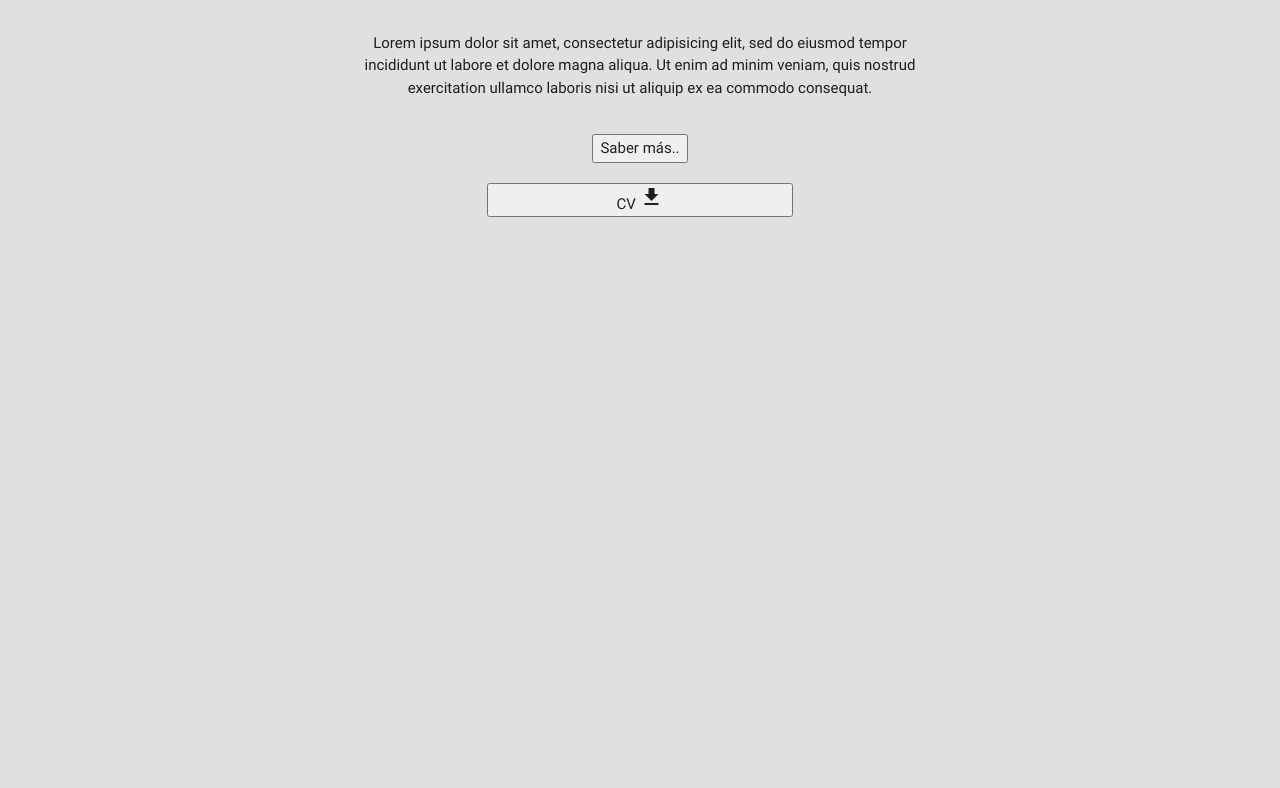
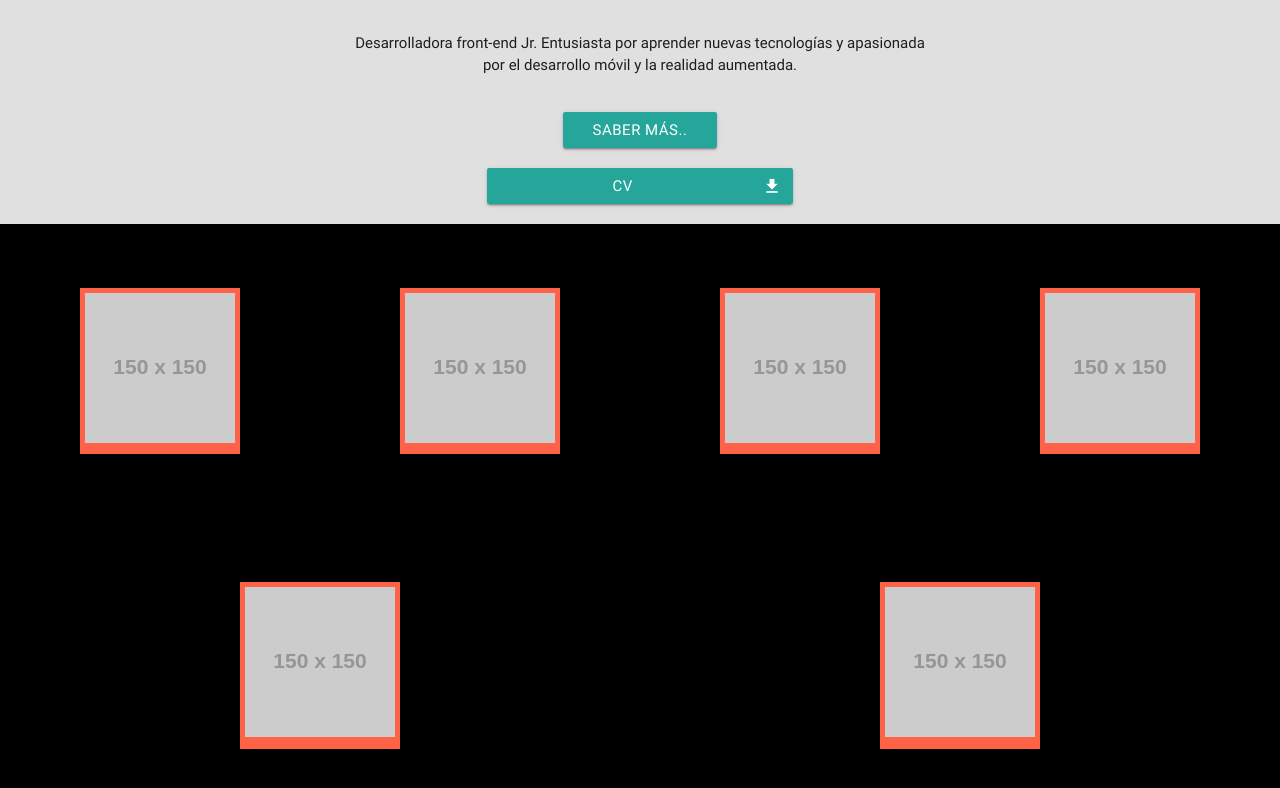
Before and after one commit to IntiDev/prueba_portafolio, a plain HTML site: page index.html in a window 1280 px wide. Shown: the part 206-994 px from the top of the page. Before the commit the page ends 800 px from the top, so only its background shows below. Drawn offline with nearby package versions, Linux system fonts and the light colour scheme; placeholder pictures from the web are drawn by us; a script that the page names is missing.

Commit message:
Se agrega funcionalidad del boton y archivo para descarga y sección de habilidades técnicas.

```diff
--- a/css/style.css
+++ b/css/style.css
@@ -1,3 +1,32 @@
 body{
   /*background-color: black;*/
 }
+/*Estilos flexbox*/
+.flex-container {
+  padding: 0;
+  margin: 0;
+  list-style: none;
+
+  display: -webkit-box;
+  display: -moz-box;
+  display: -ms-flexbox;
+  display: -webkit-flex;
+  display: flex;
+
+  -webkit-flex-flow: row wrap;
+  justify-content: space-around;
+}
+
+.flex-item {
+  background: tomato;
+  padding: 5px;
+  /*width: 200px;*/
+  /*height: 150px;*/
+  margin: 5%;
+
+  /*line-height: 150px;
+  color: white;
+  font-weight: bold;
+  font-size: 3em;
+  text-align: center;*/
+}
--- a/index.html
+++ b/index.html
@@ -44,27 +44,41 @@
       <!-- Resumen perfil -->
       <section class="row center">
         <p class="offset-s2 col s8">
-          Lorem ipsum dolor sit amet, consectetur adipisicing elit, sed do
-          eiusmod tempor incididunt ut labore et dolore magna aliqua. Ut enim
-          ad minim veniam, quis nostrud exercitation ullamco laboris nisi ut
-          aliquip ex ea commodo consequat.
+          Desarrolladora front-end Jr. Entusiasta por aprender nuevas tecnologías y apasionada por el desarrollo móvil y la realidad aumentada.
         </p>
       </section>
       <!-- Saber más -->
       <section class="row center">
-        <button type="button" name="button"> Saber más..</button>
+        <button type="button" name="button" class="btn"> Saber más..</button>
       </section>
       <!-- Descarga CV-->
       <section class="row ">
-        <button type="button" name="button" class="offset-s4 col s4">
-          CV
-          <i class="material-icons">download</i>
-        </button>
+        <a href="assets/yesenia_escarcega_cv.pdf" dowload class="waves-effect waves-light btn offset-s4 col s4"><i class="material-icons right">file_download
+        </i>CV</a>
       </section>
     </section>
     <!-- Habilidades Técnicas -->
-    <section class="container">
-
+    <section class=" black">
+      <ul class="flex-container">
+        <li class="flex-item">
+          <a href="http://placeholder.com"><img src="http://via.placeholder.com/150x150" class="responsive-img"></a>
+        </li>
+        <li class="flex-item">
+          <a href="http://placeholder.com"><img src="http://via.placeholder.com/150x150" class="responsive-img"></a>
+        </li>
+        <li class="flex-item">
+          <a href="http://placeholder.com"><img src="http://via.placeholder.com/150x150" class="responsive-img"></a>
+        </li>
+        <li class="flex-item">
+          <a href="http://placeholder.com"><img src="http://via.placeholder.com/150x150" class="responsive-img"></a>
+        </li>
+        <li class="flex-item">
+          <a href="http://placeholder.com"><img src="http://via.placeholder.com/150x150" class="responsive-img"></a>
+        </li>
+        <li class="flex-item">
+          <a href="http://placeholder.com"><img src="http://via.placeholder.com/150x150" class="responsive-img"></a>
+        </li>
+      </ul>
     </section>
     <!-- Proyectos  -->
     <section class="container">
```
Also changed, not shown: 1 other file.
